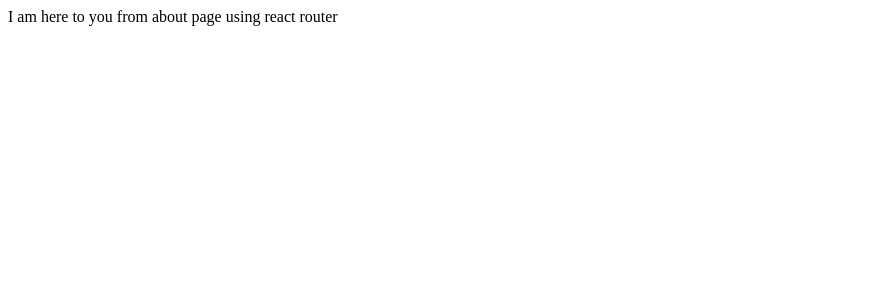
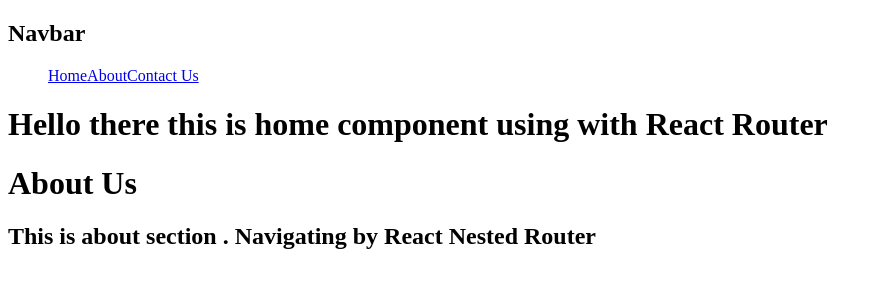
Before and after one commit to omarfaruk70/intro-to-react-router, a React (Vite) app: page /About in a window 1280 px wide. Shown: the top 300 px of the page, without its empty margins (0-882 px from the left). Built offline with nearby package versions, Linux system fonts and the light colour scheme.

Commit message:
nested react router functionality added

```diff
--- a/src/App.jsx
+++ b/src/App.jsx
@@ -2,7 +2,6 @@ function App() {
 
   return (
     <>
-
       <h1>intro to react router</h1>
     </>
   )
--- /dev/null
+++ b/src/components/About/About.jsx
@@ -0,0 +1,10 @@
+const About = () => {
+    return (
+        <div>
+            <h1>About Us</h1>
+            <h2>This is about section . Navigating by React Nested Router</h2>
+        </div>
+    );
+};
+
+export default About;
--- /dev/null
+++ b/src/components/Contact/Contact.jsx
@@ -0,0 +1,10 @@
+const Contact = () => {
+    return (
+        <div>
+            <h1>Contact</h1>
+            <p>Hello there! This is Contact section Navigating By react nested Router</p>
+        </div>
+    );
+};
+
+export default Contact;
--- /dev/null
+++ b/src/components/Header/Header.jsx
@@ -0,0 +1,14 @@
+const Header = () => {
+    return (
+        <div>
+            <h2>Navbar</h2>
+            <ul>
+                <a href="/">Home</a>
+                <a href="/About">About</a>
+                <a href="/Contact">Contact Us</a>
+            </ul>
+        </div>
+    );
+};
+
+export default Header;
--- /dev/null
+++ b/src/components/Home/Home.jsx
@@ -0,0 +1,14 @@
+import { Outlet } from "react-router-dom";
+import Header from "../Header/Header";
+
+const Home = () => {
+    return (
+        <div>
+            <Header></Header>
+            <h1>Hello there this is home component using with React Router</h1>
+            <Outlet></Outlet>
+        </div>
+    );
+};
+
+export default Home;
```
Also changed, not shown: src/main.jsx (+42 -10 lines).
